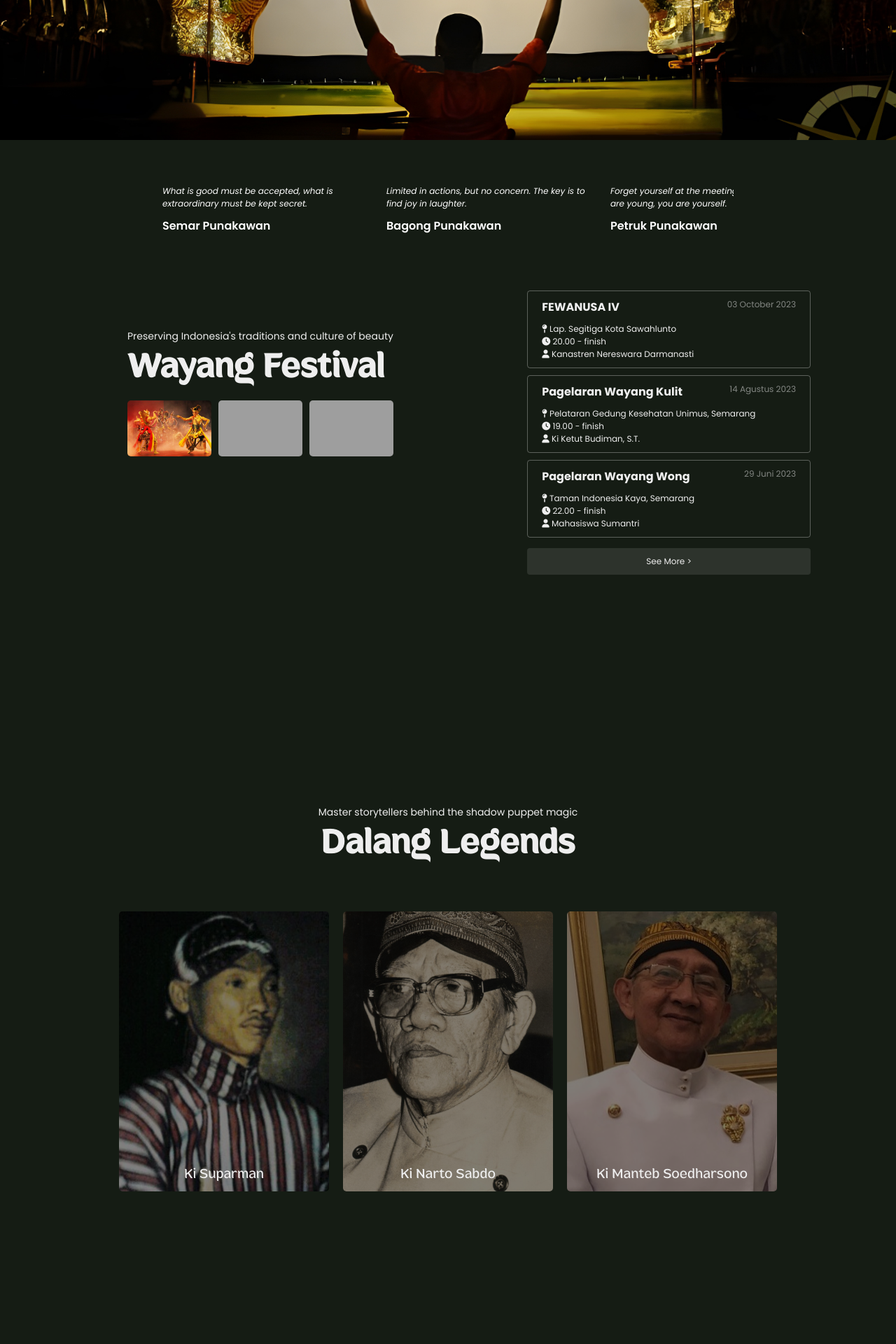
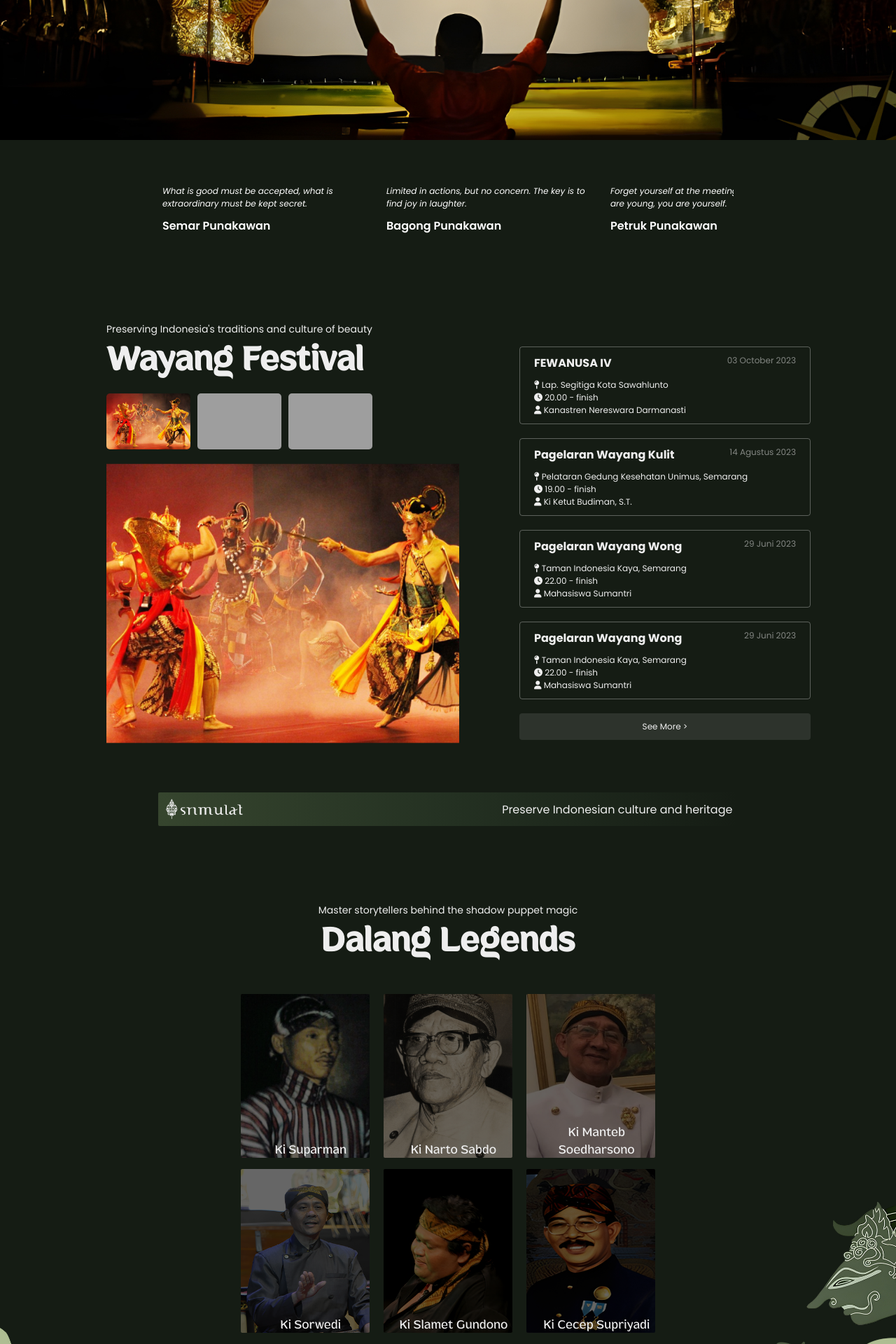
Before and after one commit to msultanalhakim/Srimulat, a PHP site: page / in a window 1280 px wide. Shown: the part 600-2520 px from the top of the page at 70% size. Run offline with PHP 8.4, Linux system fonts and the light colour scheme; some libraries are stand-ins or nearby versions; grey boxes are pictures that could not be loaded.

Commit message:
Restructurize layout and styling layout

```diff
--- a/css/coba.css
+++ b/css/coba.css
@@ -48,7 +48,6 @@
   left: 0;
   right: 0;
   margin: auto;
-  border-bottom: 2px solid rgb(118, 118, 118, 0.3);
   padding: 20px 0px 10px;
   display: flex;
   align-items: center;
@@ -288,26 +287,23 @@
 }
 
 .hero-content .hero-title {
-  display: inline-block;
-  width: 70%;
+  width: 55%;
   height: 100%;
   margin: 0;
   padding: 0;
-}
+  }
 
 .hero-content .hero-title .title {
-  display: block;
-  margin: 170px 0;
-  padding: 100px;
-  align-items: center;
+  margin: 200px 0;
   padding: 20px;
 }
 
 .title h1 {
-  font-size: 120px;
+  text-align: left;
+  font-size: 95px;
   font-family: "Mahameru-Bold", sans-serif;
   font-weight: 800;
-  line-height: 130px;
+  line-height: 100px;
   color: #eeeeee;
   user-select: none;
   width: 100%;
@@ -315,7 +311,7 @@
 }
 
 .title p {
-  padding: 0 20px;
+  text-align: left;
   font-size: 18px;
   font-family: "Poppins", sans-serif;
   color: #aebd92;
@@ -416,6 +412,7 @@
 
 .hero-section .footer-container::-webkit-scrollbar {
   height: 6px;
+  background-color:rgba(0, 0, 0, 0.3);
 }
 
 .hero-footer .footer-content {
@@ -458,14 +455,30 @@
 } */
 
 /* Festival Section */
-.festival-section,
-.tokoh-section,
+.festival-section {
+  background-color: #151c14;
+  width: 100%;
+  min-height: 30vh;
+  z-index: 0;
+  padding: 60px 122px;
+}
+
+.tokoh-section {
+  background: url('../images/4409096.jpg');
+  background-size: cover;
+  background-position: bottom;
+  width: 100%;
+  min-height: 132vh;
+  z-index: 0;
+  padding: 20px 122px;
+}
+
 .map-section {
-  background-color: rgb(21, 28, 20, 1);
+  background-color: #081601;
   width: 100%;
-  min-height: 140vh;
+  min-height: 70vh;
   z-index: 0;
-  padding: 40px 122px;
+  padding: 10px 122px 80px;
 }
 
 .festival-section .festival-content {
@@ -478,7 +491,7 @@
 .tokoh-content .tokoh-title,
 .map-content .map-title {
   width: 100%;
-  padding: 60px;
+  padding: 30px;
 }
 
 .festival-content .festival-title h3,
@@ -508,12 +521,22 @@
   border-radius: 5px;
 }
 
+.festival-content .festival-title .festival-image-display{
+  margin: 20px 0px;
+  width: 90%;
+  height: 400px;
+  background:url('../images/wayang-wong.png') no-repeat;
+  background-size: cover;
+  background-position: center;
+}
+
 .festival-content .festival-list {
   width: 70%;
   display: flex;
   flex-direction: column;
   color: #eeeeee;
   font-size: 12px;
+  margin: auto;
 }
 
 .festival-list .festival-event {
@@ -521,7 +544,7 @@
   transition: 0.3s;
   border: 1px solid rgba(255, 255, 255, 0.3);
   border-radius: 4px;
-  margin: 5px 0;
+  margin: 10px 0;
   display: flex;
   flex-direction: column;
   padding: 10px 20px;
@@ -608,12 +631,6 @@
 }
 
 /* tokoh section */
-.tokoh-section,
-.map-section {
-  margin-top: -440px;
-  padding-bottom: 200px;
-}
-
 .tokoh-title,
 .map-title {
   display: flex;
@@ -622,37 +639,86 @@
   justify-content: center;
 }
 
+/* Divider Section */
+.divider-section{
+  margin: 20px auto 0px;
+  width: 80%;
+  height: 6vh;
+  background:linear-gradient(to right, #36452e, #243122, #151c14);
+  padding: 8px;
+  border-radius: 2px;
+}
+
+.divider-content{
+  width: 100%;
+  height: 100%;
+}
+
+.divider-content img{
+  height: 100%;
+  float: left;
+}
+
+.divider-content span{
+  display: flex;
+  align-items: center;
+  height: 100%;
+  float: right;
+  color: #eeeeee;
+}
+
 .tokoh-section .tokoh-content,
 .map-section .map-content {
   width: 100%;
-  margin-top: 170px;
   display: flex;
   flex-direction: column;
 }
 
 .tokoh-list {
-  display: flex;
-  justify-content: center;
-  gap: 20px;
+  text-align: center;
+  width: 70%;
+  margin: auto;
+  display: block;
 }
 
 .tokoh-list .tokoh {
-  width: 300px;
-  height: 400px;
+  position: relative;
+  display: inline-block;
+  width: 200px;
+  height: 250px;
+  padding: 8px;
+}
+
+.tokoh-list .tokoh p {
+  position: absolute;
+  width: 100%;
   display: flex;
   justify-content: center;
-  align-items: end;
-  padding-bottom: 10px;
+  bottom: 0;
+  color: #eeeeee;
+  font-size: 18px;
+  padding: 6px;
+  font-family: "Mahameru-Regular";
+  -webkit-transition: .4s;
+  transition: .4s;
 }
 
-.tokoh p {
-  color: #eeeeee;
-  font-size: 20px;
-  font-family: "Mahameru-Regular";
+.tokoh-list .tokoh img{
+  width: 100%;
+  height: 100%;
+  border-radius: 2px;
+  filter: brightness(40%);
+  -webkit-transition: .6s;
+  transition: .6s;
 }
 
 .tokoh:hover p {
-  display: none;
+  opacity: 0;
+}
+
+.tokoh:hover img{
+  transform: scale(1.1);
+  filter: brightness(100%);
 }
 
 #tokoh1 {
@@ -689,10 +755,6 @@
 }
 
 /* map section */
-
-.map-section {
-  margin-top: -200px;
-}
 
 .mapbox {
   width: 100%;
@@ -735,6 +797,10 @@
 .footer-box p {
   color: #eeeeee;
   font-size: 12px;
+}
+
+.paragraph-footer-left{
+  padding: 12px;
 }
 
 .footer-box a {
--- a/index.html
+++ b/index.html
@@ -44,7 +44,7 @@
   </head>
   <body>
     <nav id="navigation-bar">
-      <button id="nav-toggle" class="nav-toggle">
+      <button id="nav-toggle" class="nav-toggle" style="display: none;">
         <i class="fa-solid fa-list"></i>
       </button>
       <ul>
@@ -67,16 +67,6 @@
         <li><a href="">Jelajahi</a></li>
       </ul>
       <ul>
-        <li>
-          <a onclick="dropdownNav();" class="nav-user"
-            ><i class="fa-solid fa-user"></i>
-            <i class="fa-solid fa-caret-down"></i
-          ></a>
-          <ul class="dropdown-content" id="dropdown-content">
-            <li><a href="">Dropdown 1</a></li>
-            <li><a href="">Dropdown 2</a></li>
-          </ul>
-        </li>
         <li>
           <label class="switch">
             <input
@@ -116,9 +106,9 @@
           </div>
           <div class="swiper-slide">
             <div class="hero-content">
-              <div class="hero-title" style="width: 100%">
+              <div class="hero-title">
                 <div class="title">
-                  <h1>Indonesian Cultural Heritage</h1>
+                  <h1>Cultural Heritage</h1>
                   <p id="hero-paragraph-3"></p>
                 </div>
               </div>
@@ -224,6 +214,8 @@
               src="https://pariwisata-arsip.bantulkab.go.id/filestorage/berita/2016/05/tn610/tn610_IMG_9140.JPG"
             />
           </div>
+          <div class="festival-image-display">
+          </div>
         </div>
         <div class="festival-list">
           <div class="festival-event">
@@ -269,7 +261,27 @@
               </p>
             </a>
           </div>
+          <div class="festival-event">
+            <a href="">
+              <div class="festival-event-head">
+                <b>Pagelaran Wayang Wong</b>
+                <p>29 Juni 2023</p>
+              </div>
+              <p>
+                <i class="fa-solid fa-map-pin"></i> Taman Indonesia Kaya,
+                Semarang<br />
+                <i class="fa-solid fa-clock"></i> 22.00 - finish<br />
+                <i class="fa-solid fa-user"></i> Mahasiswa Sumantri<br />
+              </p>
+            </a>
+          </div>
           <a href="" class="festival-event-foot"> See More > </a>
+        </div>
+      </div>
+      <div class="divider-section">
+        <div class="divider-content">
+          <img src="images/logo/logo-white-width.png" alt="">
+          <span>Preserve Indonesian culture and heritage</span>
         </div>
       </div>
     </div>
@@ -280,14 +292,33 @@
           <h3 id="tokoh-title">Dalang Legends</h3>
         </div>
         <div class="tokoh-list">
-          <div id="tokoh1" class="tokoh">
+          <div class="tokoh">
+            <img src="images/dalang/Ki Suparman.jpg" alt="Tokoh">
             <p>Ki Suparman</p>
           </div>
-          <div id="tokoh2" class="tokoh">
+          <div class="tokoh">
+          <img src="images/dalang/Ki Narto Sabdo.jpg" alt="Tokoh">
             <p>Ki Narto Sabdo</p>
           </div>
-          <div id="tokoh3" class="tokoh">
+          <div class="tokoh">
+          <img src="images/dalang/Ki Manteb Soedharsono.jpg" alt="Tokoh">
             <p>Ki Manteb Soedharsono</p>
+          </div>
+          <div class="tokoh">
+            <img src="images/dalang/Ki Sorwedi.jpg" alt="Tokoh">
+            <p>Ki Sorwedi</p>
+          </div>
+          <div class="tokoh">
+          <img src="images/dalang/Ki Slamet Gundono.jpg" alt="Tokoh">
+            <p>Ki Slamet Gundono</p>
+          </div>
+          <div class="tokoh">
+          <img src="images/dalang/Ki Cecep Supriyadi.jpg" alt="Tokoh">
+            <p>Ki Cecep Supriyadi</p>
+          </div>
+          <div class="tokoh">
+          <img src="images/dalang/Ki Anom Suroto.jpg" alt="Tokoh">
+            <p>Ki Anam Suroto</p>
           </div>
         </div>
       </div>
@@ -312,7 +343,7 @@
             alt="Logo Srimulat"
             width="200"
           />
-          <p id="tulisan-footer">
+          <p class="paragraph-footer-left" id="tulisan-footer">
             Srimulat is a website that provides information about Indonesian
             puppet culture. This website is made for the purpose of educating
             and promoting the diversity of Indonesian puppet arts to the wider
@@ -366,7 +397,7 @@
 
     <!-- Initialize Swiper -->
     <script>
-      var swiper = new Swiper(".mySwiper", {
+      let swiper = new Swiper(".mySwiper", {
         direction: "vertical",
         effect: "slide",
         speed: 1000,
--- a/js/script.js
+++ b/js/script.js
@@ -1,32 +1,3 @@
-document.addEventListener("DOMContentLoaded", function () {
-  function navbarSticky() {
-    const navigationBar = document.getElementById("navigation-bar")
-    const windowHeight = 840
-    let isSticky = false
-
-    function handleScroll() {
-      const shouldBeSticky = window.scrollY > windowHeight
-      if (shouldBeSticky !== isSticky) {
-        isSticky = shouldBeSticky
-        if (isSticky) {
-          navigationBar.classList.add("sticky")
-        } else {
-          navigationBar.classList.add("slide-up")
-          navigationBar.classList.remove("sticky")
-          setTimeout(function () {
-            navigationBar.classList.remove("slide-up")
-          }, 500) // Adjust according to the animation duration
-        }
-      }
-    }
-
-    window.addEventListener("scroll", handleScroll)
-  }
-
-  navbarSticky() // Calling navbarSticky directly without the need for an extra event listener
-  window.addEventListener("scroll", navbarSticky()) // Adding a scroll event listener directly to navbarSticky function
-})
-
 document.addEventListener("DOMContentLoaded", function () {
   let i = 0
   let texts = [
```
Also changed, not shown: images/4409096.jpg (added), images/dalang/Ki Anom Suroto.jpg (added), images/dalang/Ki Cecep Supriyadi.jpg (added), images/dalang/Ki Slamet Gundono.jpg (added), images/dalang/Ki Sorwedi.jpg (added).
